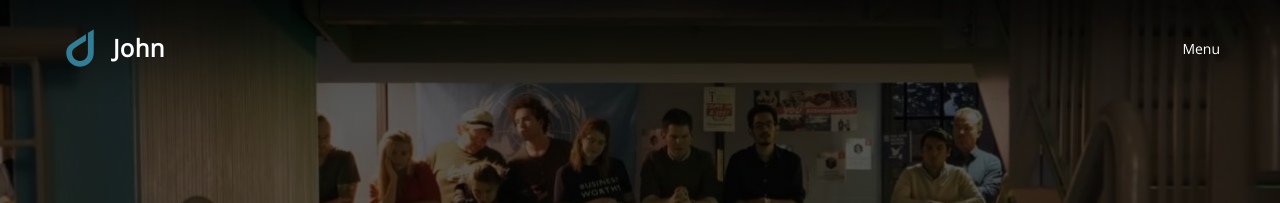
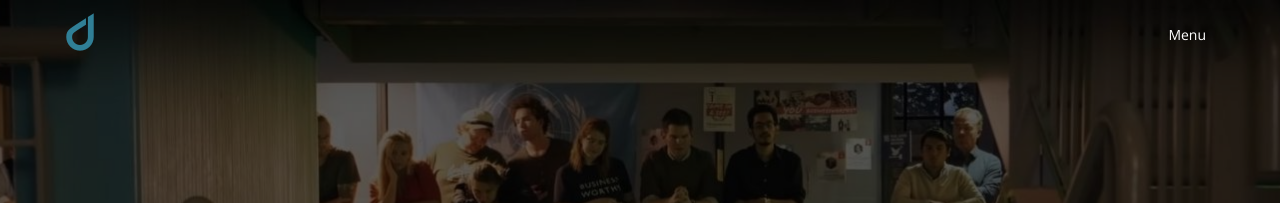
Before and after one commit to thethoughtfulmillennial/thethoughtfulmillennial.github.io, a Jekyll site: the page built from index.html, in a window 1280 px wide. Shown: the top 203 px of the page. Built offline with Jekyll 4.4.1, drawn with Linux system fonts in a browser that asks for light colours; some web fonts are replaced.

Commit message:
Updating layout.

```diff
--- a/_includes/nav.html
+++ b/_includes/nav.html
@@ -38,9 +38,6 @@
 	<div class="navbar-bg"></div>
 	<a class="brand" href="/index.html">
 		<img alt="" src="/assets/images/logo.png">
-		<div class="brand-info">
-			<div class="brand-name">John</div>
-		</div>
 	</a>
 
 	<button type="button" class="navbar-toggle" data-toggle="collapse" data-target="#navbar-collapse"
--- a/assets/css/style.css
+++ b/assets/css/style.css
@@ -543,8 +543,6 @@ label.error{
   left:0;
   top:0;
   width:100%;
-  padding-top: 2rem;
-  padding-bottom: 2rem;
   color: #fff;
   margin:0;
   border-radius: 0;
@@ -605,7 +603,8 @@ a.brand:focus{
 .brand img{
   display: inline-block;
   vertical-align:middle;
-  margin-right: 0.65rem;
+  height: 40px;
+  margin: 5px 0;
 }
 
 .brand-info{
@@ -629,11 +628,10 @@ a.brand:focus{
   float: right;
   display: block;
   margin: 0;
-  padding: 0;
+  padding: 1rem;
   border-radius: 0;
   background: none;
   border: 0;
-  margin-top:0.5rem;
   color: white;
 }
 
--- a/index.html
+++ b/index.html
@@ -40,9 +40,6 @@ layout: default
 	<div class="navbar-bg"></div>
 	<a class="brand" href="#">
 		<img alt="" src="/assets/images/logo.png">
-		<div class="brand-info">
-			<div class="brand-name">John</div>
-		</div>
 	</a>
 
 	<button type="button" class="navbar-toggle" data-toggle="collapse" data-target="#navbar-collapse"
```
